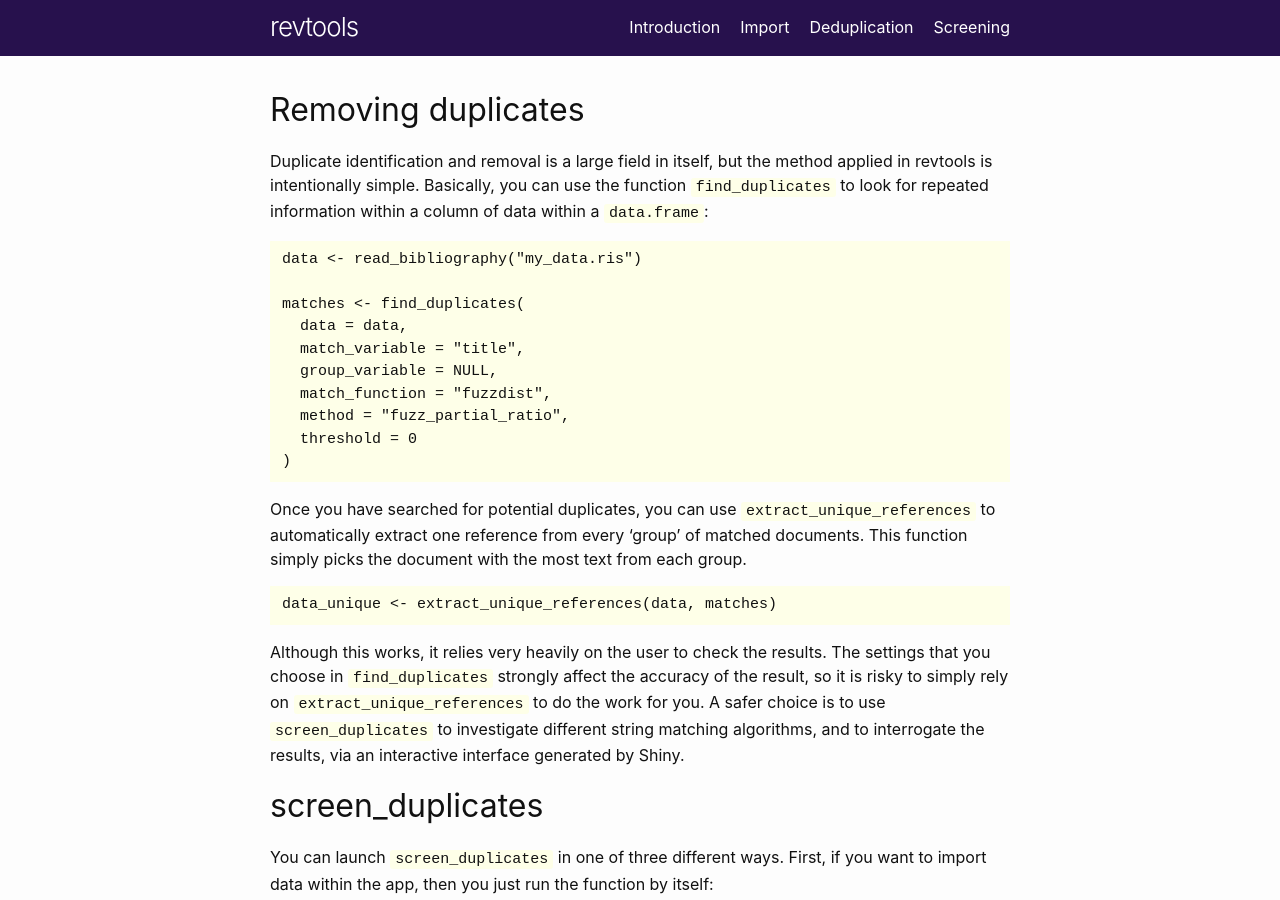
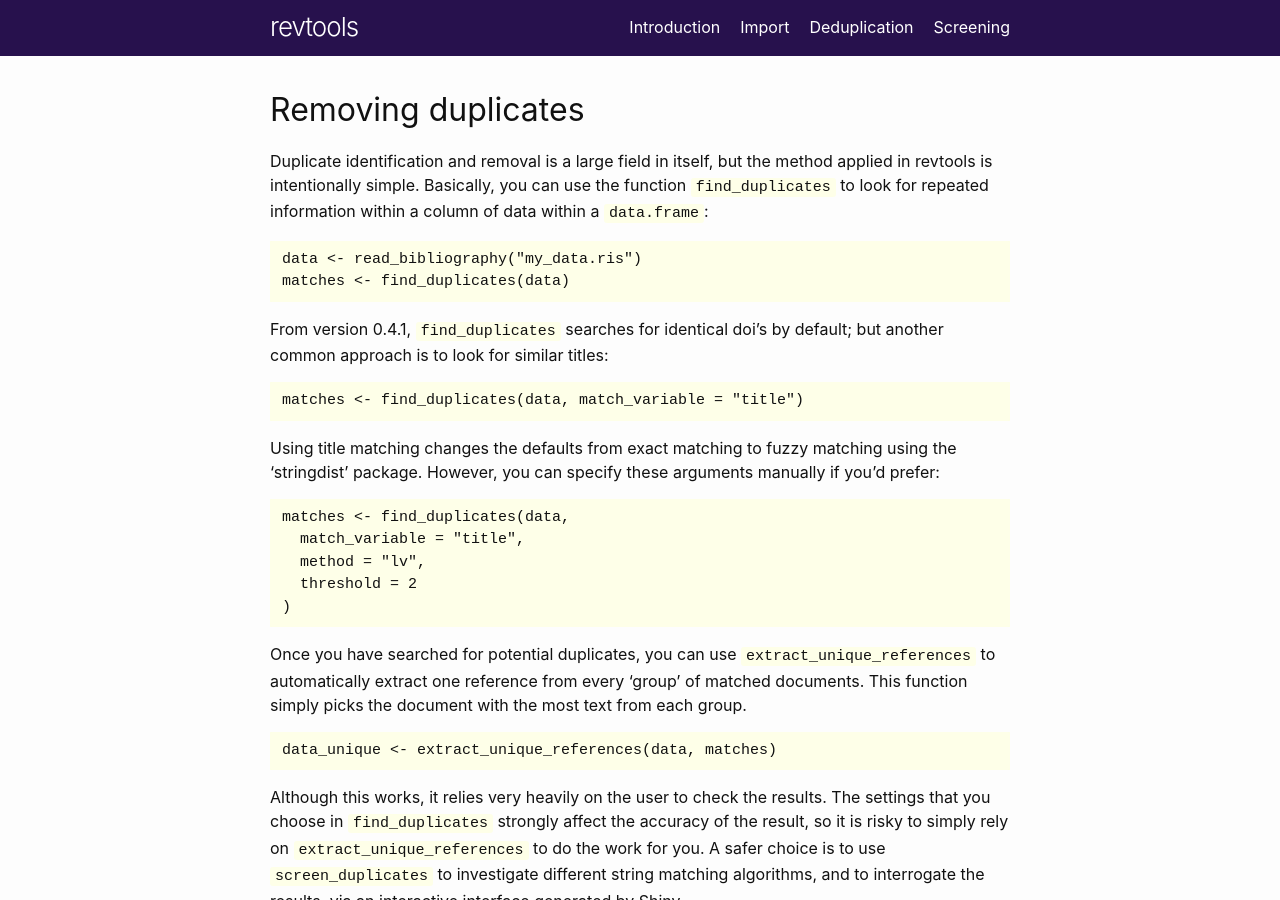
Before and after one commit to mjwestgate/revtools_website, a Jekyll site: the page built from deduplication.md, in a window 1280 px wide and 900 px high. Built offline with Jekyll 4.4.1, drawn with Linux system fonts in a browser that asks for light colours.

Commit message:
updated recommendations for find_duplicates

````diff
--- a/deduplication.md
+++ b/deduplication.md
@@ -6,21 +6,24 @@ title: Deduplication
 Duplicate identification and removal is a large field in itself, but the method applied in revtools is intentionally simple. Basically, you can use the function <code>find_duplicates</code> to look for repeated information within a column of data within a <code>data.frame</code>:
 ```
 data <- read_bibliography("my_data.ris")
-
-matches <- find_duplicates(
-  data = data,
+matches <- find_duplicates(data)
+```
+From version 0.4.1, <code>find_duplicates</code> searches for identical doi's by default; but another common approach is to look for similar titles:
+```
+matches <- find_duplicates(data, match_variable = "title")
+```
+Using title matching changes the defaults from exact matching to fuzzy matching using the 'stringdist' package. However, you can specify these arguments manually if you'd prefer:
+```
+matches <- find_duplicates(data,
   match_variable = "title",
-  group_variable = NULL,
-  match_function = "fuzzdist",
-  method = "fuzz_partial_ratio",
-  threshold = 0
+  method = "lv",
+  threshold = 2
 )
 ```
 Once you have searched for potential duplicates, you can use <code>extract_unique_references</code> to automatically extract one reference from every 'group' of matched documents. This function simply picks the document with the most text from each group.
 ```
 data_unique <- extract_unique_references(data, matches)
 ```
-
 Although this works, it relies very heavily on the user to check the results. The settings that you choose in <code>find_duplicates</code> strongly affect the accuracy of the result, so it is risky to simply rely on <code>extract_unique_references</code> to do the work for you. A safer choice is to use <code>screen_duplicates</code> to investigate different string matching algorithms, and to interrogate the results, via an interactive interface generated by Shiny.
 
 # screen_duplicates
````
